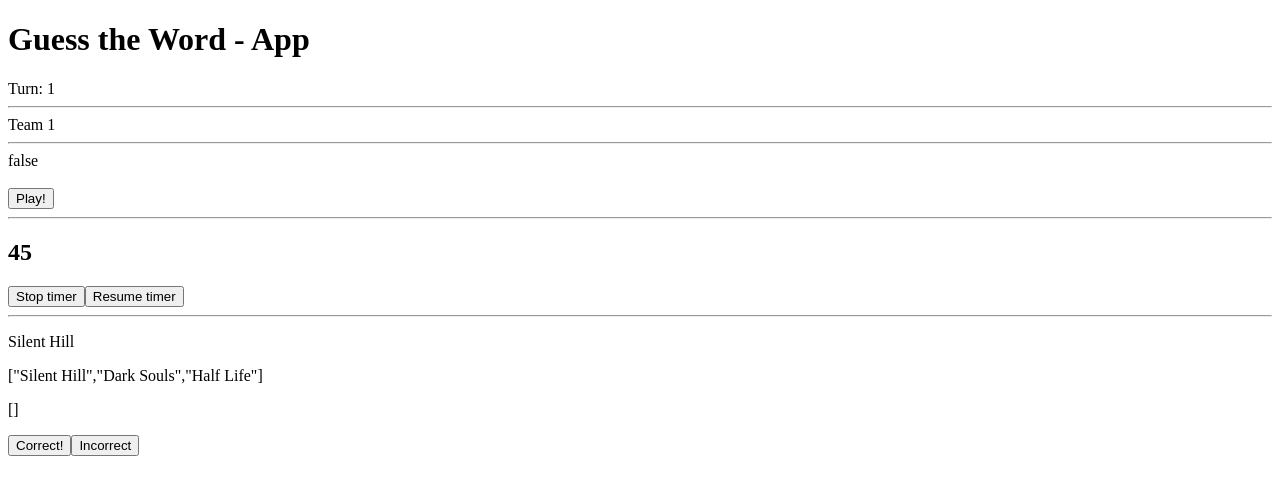
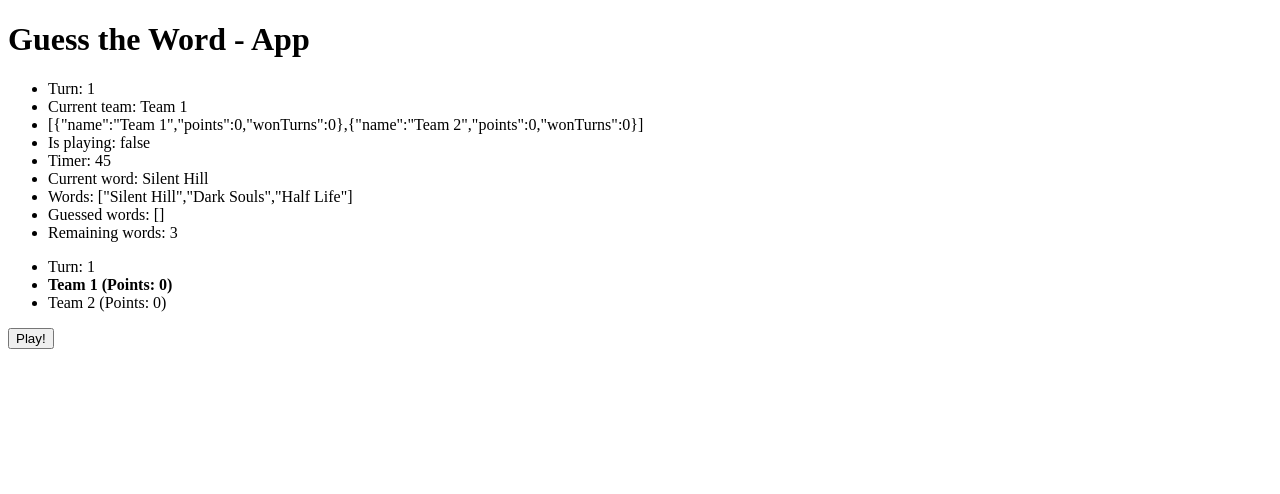
Before and after one commit to em-jose/guess-the-word, a React (Vite) app: page / in a window 1280 px wide. Shown: the top 494 px of the page. Built offline with nearby package versions, Linux system fonts and the light colour scheme.

Commit message:
feat: add points system and add index.css

```diff
--- a/src/GuessTheWord.jsx
+++ b/src/GuessTheWord.jsx
@@ -75,6 +75,7 @@ export const GuessTheWord = () => {
 
         setWords(updatedWords);
         setGuessedWords(updatedGuessedWords);
+        addPoint();
 
         if (!updatedWords.length) {
             stopGame();
@@ -111,8 +112,10 @@ export const GuessTheWord = () => {
     };
 
     // Teams
-    const [teams, setTeams] = useState(["Team 1", "Team 2"]);
-    const [currentTeam, setCurrentTeam] = useState(teams[0]);
+    const [teams, setTeams] = useState([
+        { name: "Team 1", points: 0, wonTurns: 0 },
+        { name: "Team 2", points: 0, wonTurns: 0 },
+    ]);
 
     const changeTeam = () => {
         let updatedTeams = [...teams];
@@ -121,43 +124,87 @@ export const GuessTheWord = () => {
         updatedTeams.push(nextTeam);
 
         setTeams(updatedTeams);
-        setCurrentTeam(updatedTeams[0]);
         stopGame();
+    };
+
+    const addPoint = () => {
+        let updatedTeams = [...teams];
+        updatedTeams[currentTeam].points = updatedTeams[currentTeam].points + 1;
+
+        setTeams(updatedTeams);
     };
 
     // Turn
     const totalTurns = 3;
     const [currentTurn, setCurrentTurn] = useState(1);
+    const currentTeam = 0;
+    const waitingTeam = 1;
 
     const nextTurn = () => {
         if (currentTurn == totalTurns) return false;
 
         stopGame();
+        setTurnWinner();
         changeTeam();
         resetWords();
         setCurrentTurn(currentTurn + 1);
+    };
+
+    const setTurnWinner = () => {
+        let winner = currentTeam;
+
+        if (teams[currentTeam].points < teams[waitingTeam].points) {
+            winner = waitingTeam;
+        }
+
+        let updatedTeams = [...teams];
+        updatedTeams[winner].wonTurns = updatedTeams[winner].wonTurns + 1;
+
+        setTeams(updatedTeams);
     };
 
     return (
         <>
             <h1>Guess the Word - App</h1>
 
+            {/* Info */}
             <div>
-                {/* Turn */}
-                Turn: {currentTurn}
-                <hr />
-                {/* Team */}
-                {currentTeam}
-                <hr />
-                {/* Play */}
-                {JSON.stringify(isPlaying)}
-                <br />
-                <br />
+                <ul>
+                    <li>Turn: {currentTurn}</li>
+                    <li>Current team: {teams[currentTeam].name}</li>
+                    <li>{JSON.stringify(teams)}</li>
+                    <li>Is playing: {JSON.stringify(isPlaying)}</li>
+                    <li>Timer: {timer}</li>
+                    <li>Current word: {words[currentWord]}</li>
+                    <li>Words: {JSON.stringify(words)}</li>
+                    <li>Guessed words: {JSON.stringify(guessedWords)}</li>
+                    <li>Remaining words: {words.length}</li>
+                </ul>
+            </div>
+
+            {/*  */}
             <div>
-                    <button onClick={initGame}>Play!</button>
+                <ul>
+                    <li>Turn: {currentTurn}</li>
+                    {teams.map((team, i) => (
+                        <li
+                            key={i}
+                            className={`${
+                                i == currentTeam ? "current-team" : ""
+                            }`}
+                        >
+                            <span>
+                                {team.name} (Points: {team.points})
+                            </span>
+                        </li>
+                    ))}
+                </ul>
             </div>
-                <hr />
-                {/* Timer */}
+
+            {/*  */}
+            <div>
+                {isPlaying ? (
+                    <div>
                         <h2>{timer}</h2>
                         <button onClick={stopTimer}>
                             <span>Stop timer</span>
@@ -165,15 +212,21 @@ export const GuessTheWord = () => {
                         <button onClick={resumeTimer}>
                             <span>Resume timer</span>
                         </button>
-                <hr />
-                {/* Words */}
                         <p>{words[currentWord]}</p>
-                <p>{JSON.stringify(words)}</p>
-                <p>{JSON.stringify(guessedWords)}</p>
                         {words.length && (
                             <div>
-                        <button onClick={wordIsCorrect}>Correct!</button>
-                        <button onClick={wordIsNotCorrect}>Incorrect</button>
+                                <button onClick={wordIsCorrect}>
+                                    Correct!
+                                </button>
+                                <button onClick={wordIsNotCorrect}>
+                                    Incorrect
+                                </button>
+                            </div>
+                        )}
+                    </div>
+                ) : (
+                    <div>
+                        <button onClick={initGame}>Play!</button>
                     </div>
                 )}
             </div>
--- /dev/null
+++ b/src/index.css
@@ -0,0 +1,3 @@
+.current-team {
+    font-weight: 700;
+}
--- a/src/main.jsx
+++ b/src/main.jsx
@@ -1,6 +1,7 @@
 import React from "react";
 import ReactDOM from "react-dom/client";
 import { GuessTheWord } from "./GuessTheWord.jsx";
+import "./index.css";
 
 ReactDOM.createRoot(document.getElementById("root")).render(
     <React.StrictMode>
```
Lines whose indentation alone changed are shown as unchanged.
